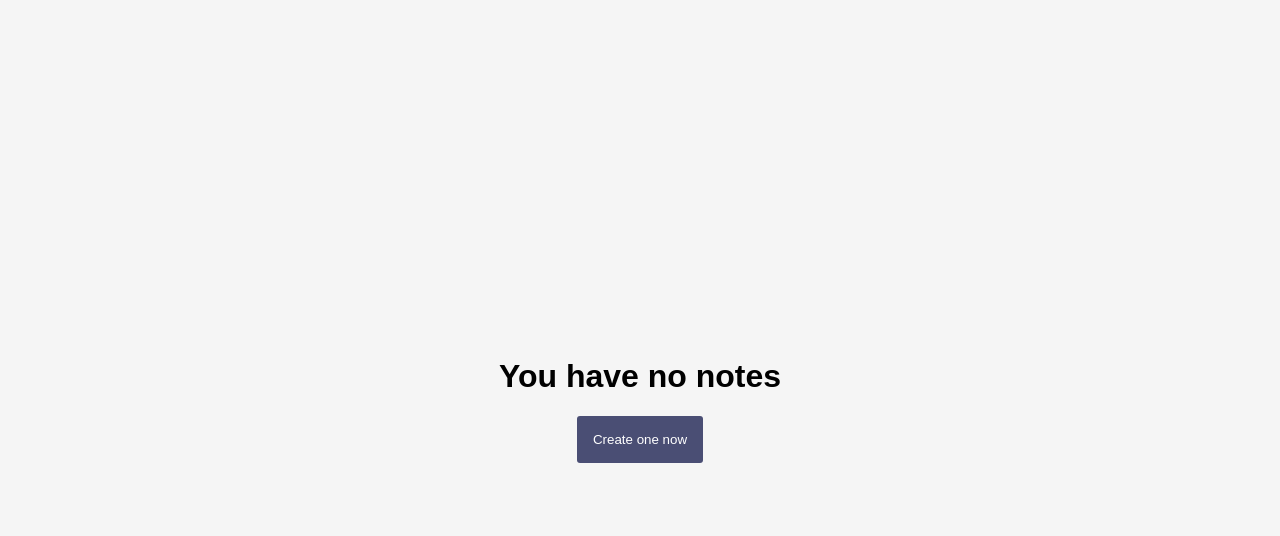
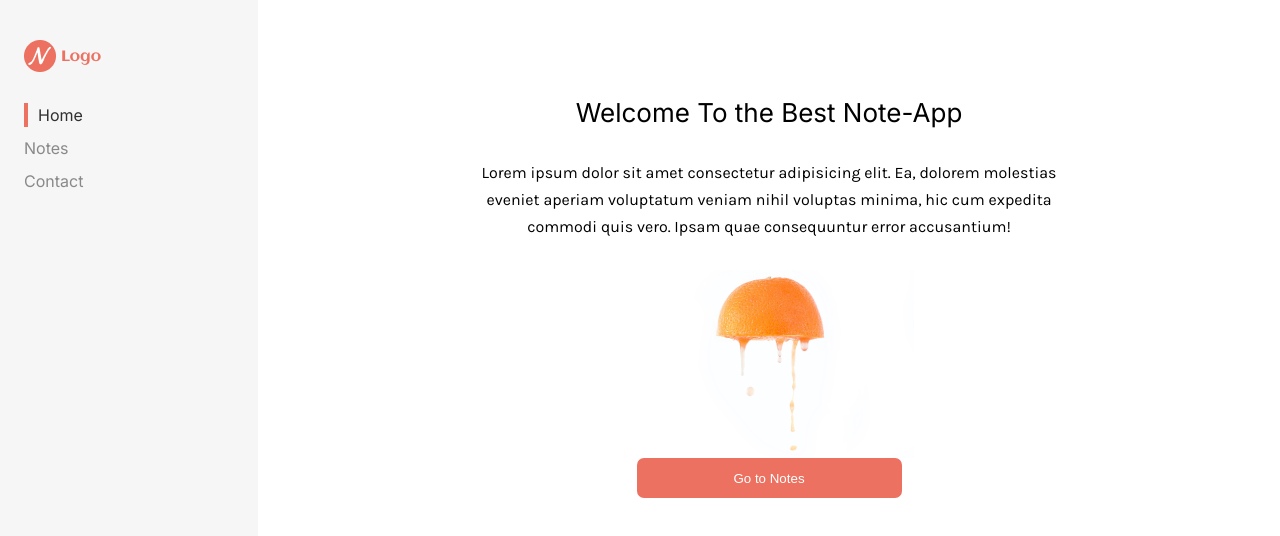
Before and after one commit to IrumiDesu7/Dbest-Note-App, a React (Create React App) app: page / in a window 1280 px wide. Shown: the top 536 px of the page. Built offline with nearby package versions, Linux system fonts and the light colour scheme.

Commit message:
add go to notes button

```diff
--- a/src/App.js
+++ b/src/App.js
@@ -1,82 +1,18 @@
-import { useEffect, useState } from 'react';
-import Sidebar from './components/Sidebar';
-import Editor from './components/Editor';
-import Split from 'react-split';
-import { nanoid } from 'nanoid';
+import { Routes, Route } from 'react-router-dom';
+import SideNavbar from './components/SideNavbar';
+import Home from './components/Home';
+import Notes from './components/Notes';
+import NotFound from './components/NotFound';
 
 export default function App() {
-  const [notes, setNotes] = useState(
-    () => JSON.parse(localStorage.getItem('notes')) || []
-  );
-  const [currentNoteId, setCurrentNoteId] = useState(
-    (notes[0] && notes[0].id) || ''
-  );
-
-  useEffect(() => {
-    localStorage.setItem('notes', JSON.stringify(notes));
-  }, [notes]);
-
-  function createNewNote() {
-    const newNote = {
-      id: nanoid(),
-      body: "# Type your markdown note's title here",
-    };
-    setNotes((prevNotes) => [newNote, ...prevNotes]);
-    setCurrentNoteId(newNote.id);
-  }
-
-  function updateNote(text) {
-    setNotes((oldNotes) => {
-      const newArray = [];
-      for (let i = 0; i < oldNotes.length; i++) {
-        if (oldNotes[i].id === currentNoteId) {
-          newArray.unshift({ ...oldNotes[i], body: text });
-        } else {
-          newArray.push(oldNotes[i]);
-        }
-      }
-      return newArray;
-    });
-  }
-
-  function deleteNote(event, noteId) {
-    event.stopPropagation();
-    setNotes((oldNotes) => {
-      return oldNotes.filter((note) => note.id !== noteId);
-    });
-  }
-
-  function findCurrentNote() {
-    return (
-      notes.find((note) => {
-        return note.id === currentNoteId;
-      }) || notes[0]
-    );
-  }
-
   return (
-    <main>
-      {notes.length > 0 ? (
-        <Split sizes={[30, 70]} direction='horizontal' className='split'>
-          <Sidebar
-            notes={notes}
-            currentNote={findCurrentNote()}
-            setCurrentNoteId={setCurrentNoteId}
-            newNote={createNewNote}
-            deleteNote={deleteNote}
-          />
-          {currentNoteId && notes.length > 0 && (
-            <Editor currentNote={findCurrentNote()} updateNote={updateNote} />
-          )}
-        </Split>
-      ) : (
-        <div className='no-notes'>
-          <h1>You have no notes</h1>
-          <button className='first-note' onClick={createNewNote}>
-            Create one now
-          </button>
-        </div>
-      )}
-    </main>
+    <>
+      <SideNavbar />
+      <Routes>
+        <Route path='/' element={<Home />} />
+        <Route path='notes' element={<Notes />} />
+        <Route path='*' element={<NotFound />} />
+      </Routes>
+    </>
   );
 }
--- a/src/components/Contact.js
+++ b/src/components/Contact.js
@@ -0,0 +1,5 @@
+import React from 'react';
+
+export default function Contact() {
+  return <div>Contact</div>;
+}
--- a/src/components/Home.js
+++ b/src/components/Home.js
@@ -0,0 +1,20 @@
+import { Link } from 'react-router-dom';
+import orange from '../orange.png';
+
+export default function Home() {
+  return (
+    <div className='welcome'>
+      <h1>Welcome To the Best Note-App</h1>
+      <p>
+        Lorem ipsum dolor sit amet consectetur adipisicing elit. Ea, dolorem
+        molestias eveniet aperiam voluptatum veniam nihil voluptas minima, hic
+        cum expedita commodi quis vero. Ipsam quae consequuntur error
+        accusantium!
+      </p>
+      <img src={orange} alt='orange' />
+      <Link to='notes'>
+        <button>Go to Notes</button>
+      </Link>
+    </div>
+  );
+}
--- /dev/null
+++ b/src/components/NotFound.js
@@ -0,0 +1,5 @@
+import React from 'react';
+
+export default function NotFound() {
+  return <div>NotFound</div>;
+}
--- a/src/components/Notes.js
+++ b/src/components/Notes.js
@@ -0,0 +1,82 @@
+import { useEffect, useState } from 'react';
+import Sidebar from './Sidebar';
+import Editor from './Editor';
+import Split from 'react-split';
+import { nanoid } from 'nanoid';
+
+export default function Notes() {
+  const [notes, setNotes] = useState(
+    () => JSON.parse(localStorage.getItem('notes')) || []
+  );
+  const [currentNoteId, setCurrentNoteId] = useState(
+    (notes[0] && notes[0].id) || ''
+  );
+
+  useEffect(() => {
+    localStorage.setItem('notes', JSON.stringify(notes));
+  }, [notes]);
+
+  function createNewNote() {
+    const newNote = {
+      id: nanoid(),
+      body: "# Type your markdown note's title here",
+    };
+    setNotes((prevNotes) => [newNote, ...prevNotes]);
+    setCurrentNoteId(newNote.id);
+  }
+
+  function updateNote(text) {
+    setNotes((oldNotes) => {
+      const newArray = [];
+      for (let i = 0; i < oldNotes.length; i++) {
+        if (oldNotes[i].id === currentNoteId) {
+          newArray.unshift({ ...oldNotes[i], body: text });
+        } else {
+          newArray.push(oldNotes[i]);
+        }
+      }
+      return newArray;
+    });
+  }
+
+  function deleteNote(event, noteId) {
+    event.stopPropagation();
+    setNotes((oldNotes) => {
+      return oldNotes.filter((note) => note.id !== noteId);
+    });
+  }
+
+  function findCurrentNote() {
+    return (
+      notes.find((note) => {
+        return note.id === currentNoteId;
+      }) || notes[0]
+    );
+  }
+
+  return (
+    <main>
+      {notes.length > 0 ? (
+        <Split sizes={[30, 70]} direction='horizontal' className='split'>
+          <Sidebar
+            notes={notes}
+            currentNote={findCurrentNote()}
+            setCurrentNoteId={setCurrentNoteId}
+            newNote={createNewNote}
+            deleteNote={deleteNote}
+          />
+          {currentNoteId && notes.length > 0 && (
+            <Editor currentNote={findCurrentNote()} updateNote={updateNote} />
+          )}
+        </Split>
+      ) : (
+        <div className='no-notes'>
+          <h1>You have no notes</h1>
+          <button className='first-note' onClick={createNewNote}>
+            Create one now
+          </button>
+        </div>
+      )}
+    </main>
+  );
+}
--- /dev/null
+++ b/src/components/SideNavbar.js
@@ -0,0 +1,27 @@
+import { NavLink } from 'react-router-dom';
+import logo from '../Logo.png';
+
+export default function SideNavbar() {
+  return (
+    <nav className='primary-navbar'>
+      <img src={logo} alt='logo' />
+      <ul>
+        <li>
+          <NavLink to='/'>
+            <span className='active-bar'></span>Home
+          </NavLink>
+        </li>
+        <li>
+          <NavLink to='notes'>
+            <span className='active-bar'></span>Notes
+          </NavLink>
+        </li>
+        <li>
+          <NavLink to='contact'>
+            <span className='active-bar'></span>Contact
+          </NavLink>
+        </li>
+      </ul>
+    </nav>
+  );
+}
--- a/src/index.css
+++ b/src/index.css
@@ -1,5 +1,15 @@
-* {
+@import url('https://fonts.googleapis.com/css2?family=Inter:wght@400;500;600;700;800&family=Karla:wght@400;500;600;700;800&display=swap');
+
+*,
+*::after,
+*::before {
   box-sizing: border-box;
+}
+
+html,
+body,
+#root {
+  height: 100vh;
 }
 
 body {
@@ -8,8 +18,98 @@ body {
   font-family: 'Karla', sans-serif;
 }
 
+#root {
+  display: flex;
+}
+
+button:active {
+  transform: translateY(2px);
+  box-shadow: inset 0px 10px 15px -3px rgba(0, 0, 0, 0.1);
+}
 button:focus {
   outline: none;
+}
+
+/* Side Navbar */
+.primary-navbar {
+  background-color: #f6f6f6;
+  font-family: 'Inter', sans-serif;
+  width: 258px;
+  height: 100vh;
+  flex-shrink: 0;
+  padding: 40px 24px;
+}
+.primary-navbar img {
+  width: 78px;
+  height: 33px;
+  margin-bottom: 28px;
+}
+.primary-navbar ul {
+  padding: 0;
+  margin: 0;
+}
+.primary-navbar li {
+  list-style-type: none;
+  margin-bottom: 13px;
+}
+.primary-navbar a {
+  text-decoration: none;
+  color: #898989;
+}
+.primary-navbar a.active {
+  text-decoration: none;
+  color: #303030;
+}
+.primary-navbar a.active .active-bar {
+  background-color: #ec7160;
+  height: 20px;
+  width: 3px;
+  border: 2px solid #ec7160;
+  margin-right: 10px;
+}
+/* End of Side Navbar */
+
+/* Home */
+.welcome {
+  display: flex;
+  flex-direction: column;
+  justify-content: flex-start;
+  align-items: center;
+  width: 100vw;
+  margin-top: 97px;
+}
+.welcome h1 {
+  margin: 0;
+  margin-bottom: 31px;
+  padding: 0;
+  font-family: 'Inter';
+  font-style: normal;
+  font-weight: 400;
+  font-size: 26px;
+  line-height: 31px;
+}
+.welcome p {
+  max-width: 600px;
+  text-align: center;
+  line-height: 27px;
+  font-weight: 400;
+  margin: 0;
+  margin-bottom: 30px;
+}
+.welcome button {
+  background-color: #ec7160;
+  color: white;
+  min-width: 265px;
+  min-height: 40px;
+  border: 0;
+  border-radius: 7px;
+  cursor: pointer;
+}
+/* End of Home */
+
+/* Notes */
+main {
+  width: 100vw;
 }
 
 .ql-editor p,
@@ -195,3 +295,4 @@ button:focus {
   top: -7px;
   left: -2px;
 }
+/* END OF NOTES */
--- a/src/index.js
+++ b/src/index.js
@@ -1,5 +1,6 @@
 import React from 'react';
 import ReactDOM from 'react-dom/client';
+import { BrowserRouter } from 'react-router-dom';
 import './index.css';
 import App from './App';
 import reportWebVitals from './reportWebVitals';
@@ -7,7 +8,9 @@ import reportWebVitals from './reportWebVitals';
 const root = ReactDOM.createRoot(document.getElementById('root'));
 root.render(
   <React.StrictMode>
-    <App />
+    <BrowserRouter>
+      <App />
+    </BrowserRouter>
   </React.StrictMode>
 );
 
```
Also changed, not shown: src/Logo.png (added), src/orange.png (added).
